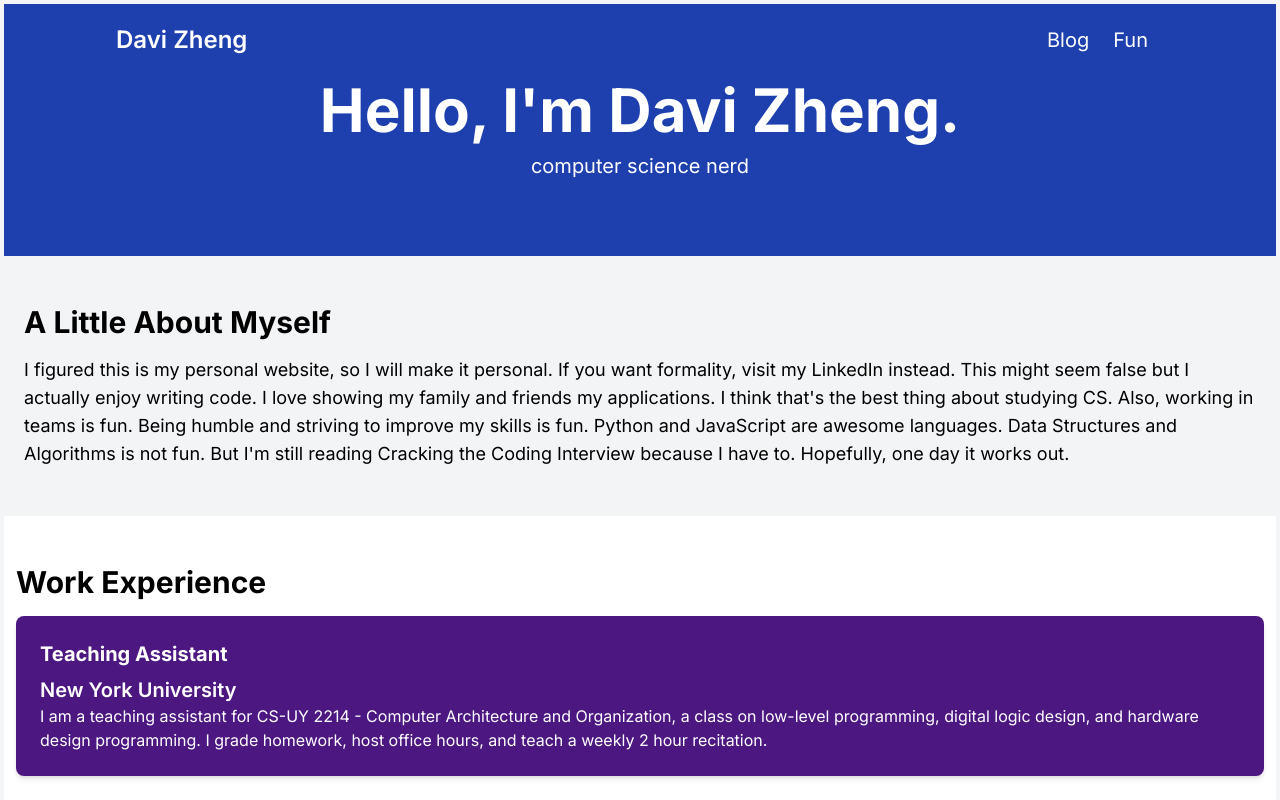
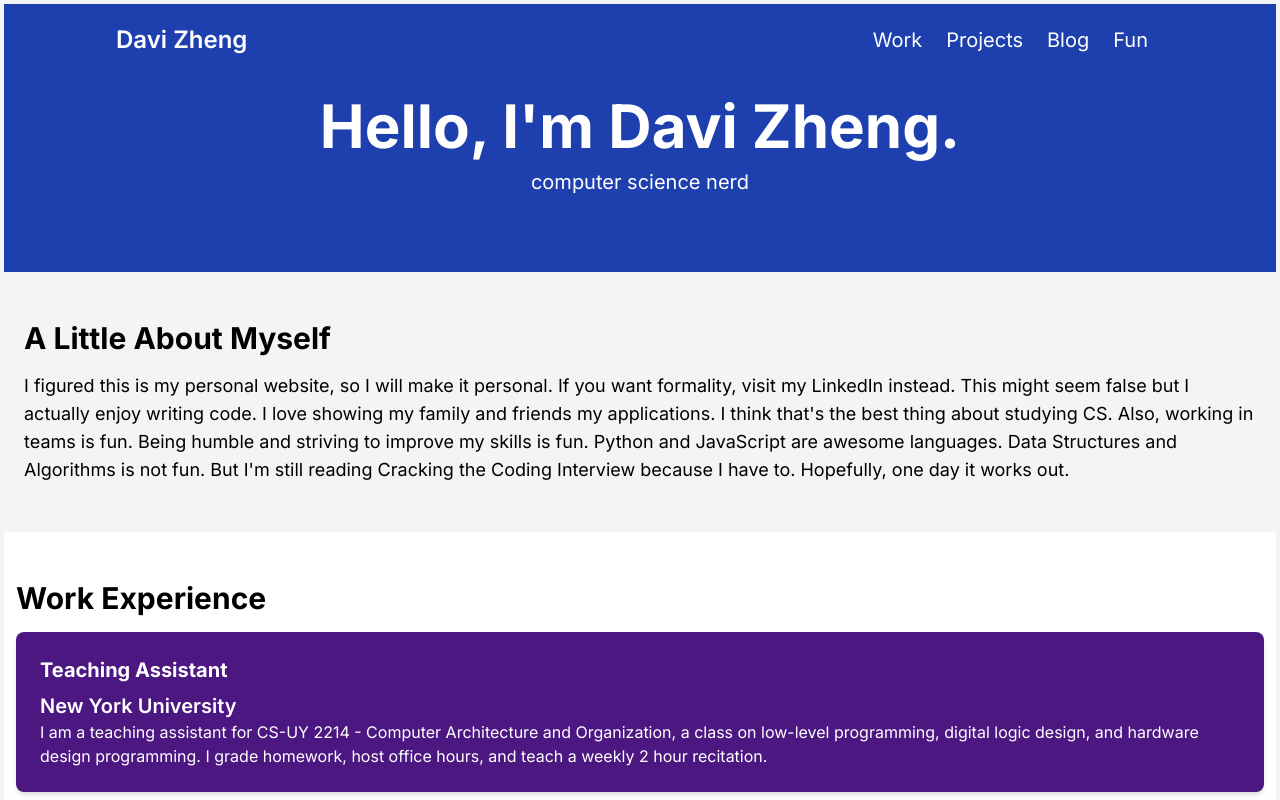
Before and after one commit to DaviZCodes/my-website-bento, a Next.js app: page / in a window 1280 px wide. Shown: the top 800 px of the page. Built offline with nearby package versions, Linux system fonts and the light colour scheme.

Commit message:
added a border

```diff
--- a/src/app/components/Header.tsx
+++ b/src/app/components/Header.tsx
@@ -2,7 +2,7 @@ import NavBar from "./NavBar";
 
 export default function Header() {
   return (
-    <header className="bg-blue-800 pt-10 xl:pt-16 xl:pb-16">
+    <header className="bg-blue-800 pt-10 xl:pt-20 xl:pb-16">
       <div className="text-white text-center py-3">
         <h1 className="text-3xl xl:text-6xl font-bold pt-5 sm:pt-0 pb-3">
           Hello, I&apos;m Davi Zheng.
--- a/src/app/components/NavBar.tsx
+++ b/src/app/components/NavBar.tsx
@@ -30,7 +30,7 @@ export default function NavBar() {
       className={`top-0 w-full py-6 xl:px-28 flex justify-between items-center text-xl
       ${
         stickToTop
-          ? "fixed bg-blue-800 px-3 py-2 z-50 transition-all duration-300"
+          ? "fixed bg-blue-800 border px-3 py-2 z-50 transition-all duration-300"
           : "absolute w-full py-6 px-3 xl:px-12 flex justify-between items-center text-xl"
       }`}
     >
@@ -41,6 +41,16 @@ export default function NavBar() {
       </div>
 
       <div className="flex">
+        <div className="">
+          <Link href="/blog">
+            <p className="text-white">Work</p>
+          </Link>
+        </div>
+        <div className="px-6">
+          <Link href="/blog">
+            <p className="text-white">Projects</p>
+          </Link>
+        </div>
         <div className="">
           <Link href="/blog">
             <p className="text-white">Blog</p>
```
